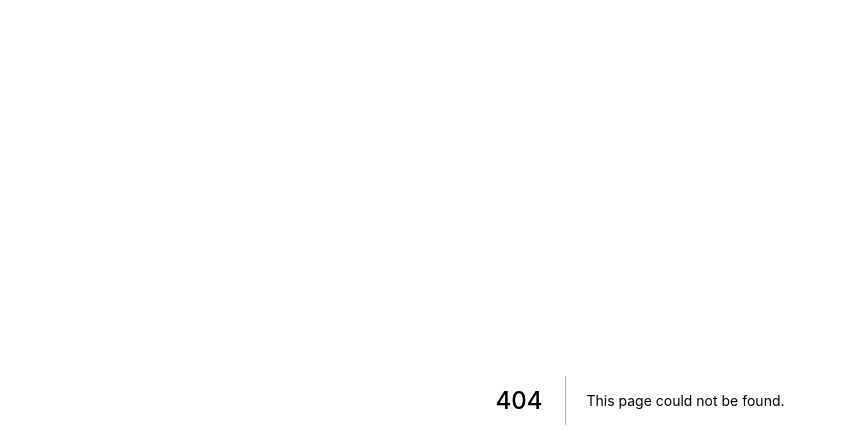
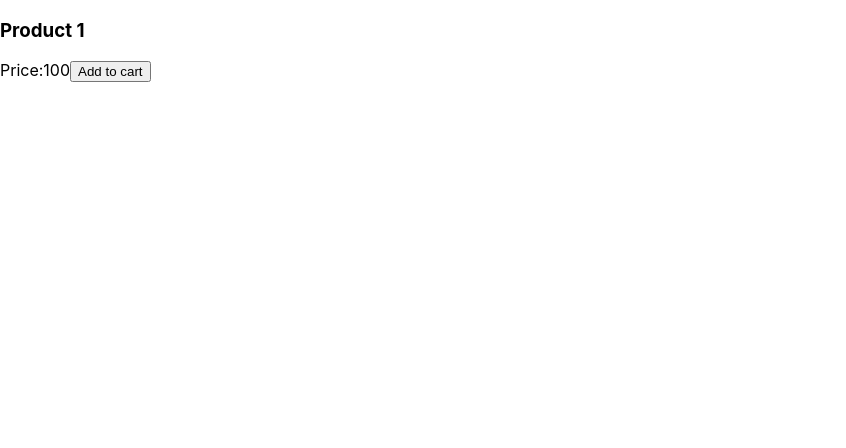
Before and after one commit to brennolemos/next-clean-arch, a Next.js app: page /products/1 in a window 1280 px wide. Before the commit this address had no page. Shown: the top 448 px of the page, without its empty margins (0-846 px from the left). Built offline with nearby package versions, Linux system fonts and the light colour scheme; data requests are answered from the project's data file.

Commit message:
Add ProductDetails page

```diff
--- /dev/null
+++ b/src/pages/products/[id].tsx
@@ -0,0 +1,38 @@
+import { GetStaticPaths, GetStaticProps, NextPage } from "next";
+import { http } from "../../utils/https";
+import { Product } from "../../utils/models";
+
+type ProductDetailProps = {
+  product: Product;
+};
+
+const ProductDetail: NextPage<ProductDetailProps> = ({ product }) => {
+  return (
+    <div>
+      <h3>{product.name}</h3>
+      <label>Price:</label>
+      {product.price}
+      <button>Add to cart</button>
+    </div>
+  );
+};
+
+export const getStaticProps: GetStaticProps = async (context) => {
+  const { id } = context.params || {};
+  const { data: product } = await http.get(`products/${id}`);
+
+  return {
+    props: { product },
+  };
+};
+
+export const getStaticPaths: GetStaticPaths = async () => {
+  const { data: products } = await http.get("products?featured=true");
+
+  return {
+    paths: [],
+    fallback: "blocking",
+  };
+};
+
+export default ProductDetail;
```
